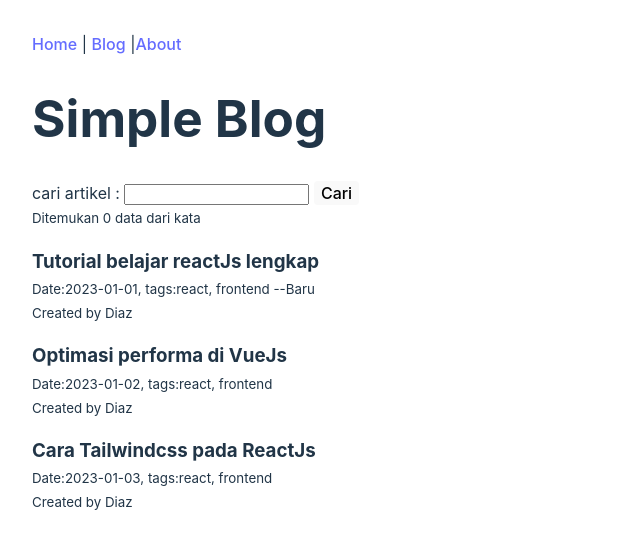
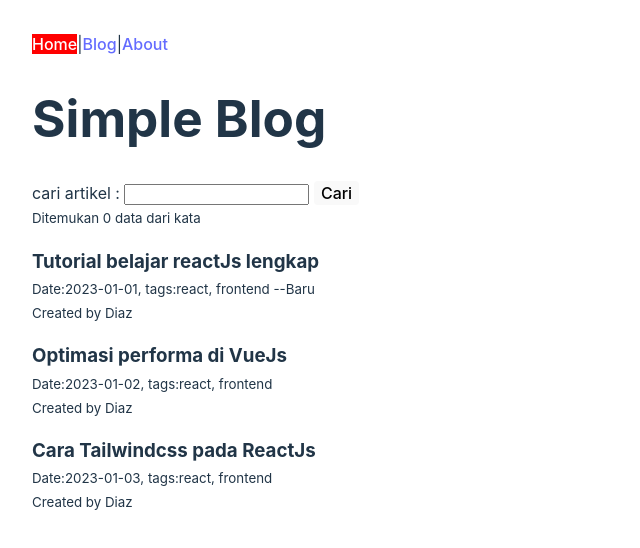
Before and after one commit to DiazRezq/reactSimpleBlog_codepolitan, a React (Vite) app: page / in a window 1280 px wide. Shown: the top 548 px of the page, without its empty margins (0-640 px from the left). Built offline with nearby package versions, Linux system fonts and the light colour scheme.

Commit message:
external styling

```diff
--- a/src/layouts/RootLayout.jsx
+++ b/src/layouts/RootLayout.jsx
@@ -1,10 +1,36 @@
-import { Link, Outlet } from "react-router-dom";
+import { NavLink, Outlet } from "react-router-dom";
+import "../styles/index.css";
 
 function RootLayout() {
   return (
     <>
-      <Link to="/">Home</Link> | <Link to="/blog">Blog</Link> |{""}
-      <Link to="/about">About</Link>
+      <NavLink
+        className={({ isActive, isPending }) =>
+          isActive ? "active" : isPending ? "pending" : ""
+        }
+        spacing
+        to="/"
+      >
+        Home
+      </NavLink>
+      |
+      <NavLink
+        className={({ isActive, isPending }) =>
+          isActive ? "active" : isPending ? "pending" : ""
+        }
+        to="/blog"
+      >
+        Blog
+      </NavLink>
+      |
+      <NavLink
+        className={({ isActive, isPending }) =>
+          isActive ? "active" : isPending ? "pending" : ""
+        }
+        to="/about"
+      >
+        About
+      </NavLink>
       <Outlet />
     </>
   );
--- /dev/null
+++ b/src/styles/index.css
@@ -0,0 +1,9 @@
+.active {
+  background-color: red;
+  color: white;
+}
+
+.spacing {
+  margin-right: 5px;
+  margin-left: 5px;
+}
```
